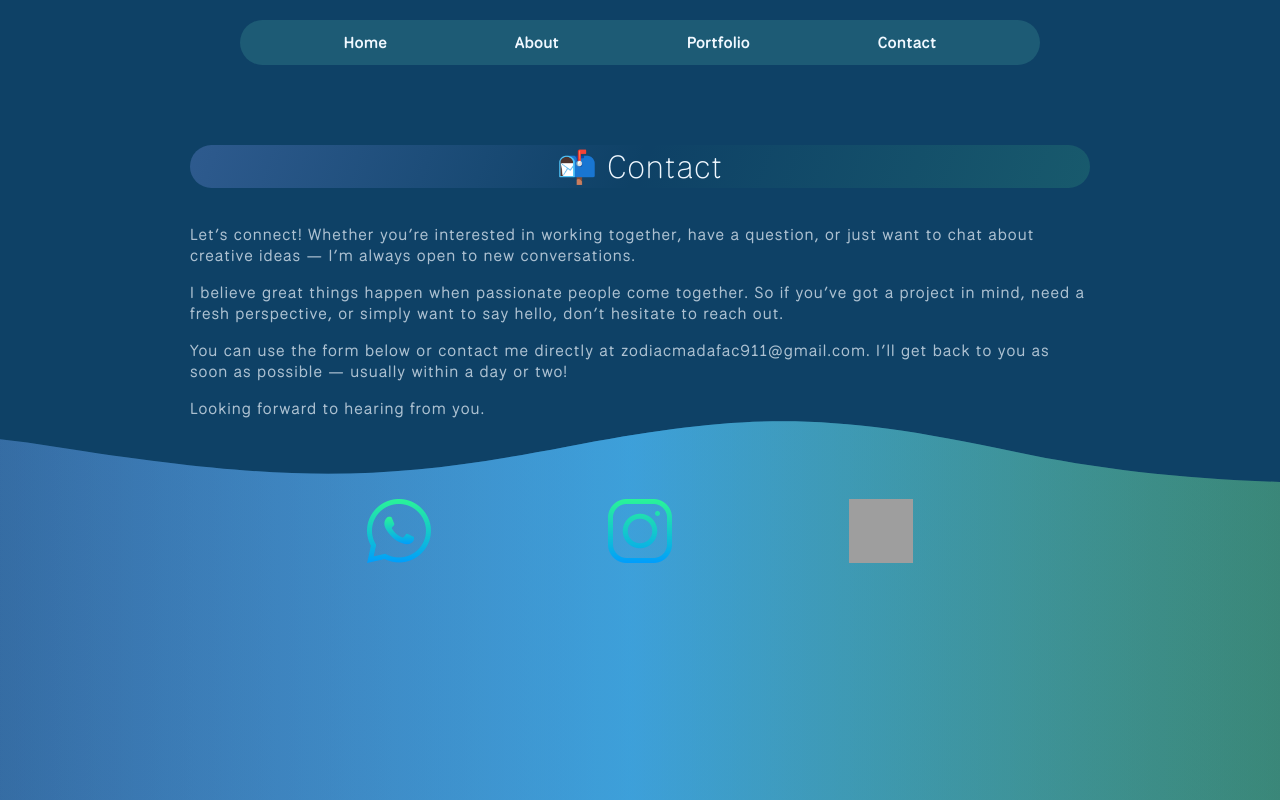
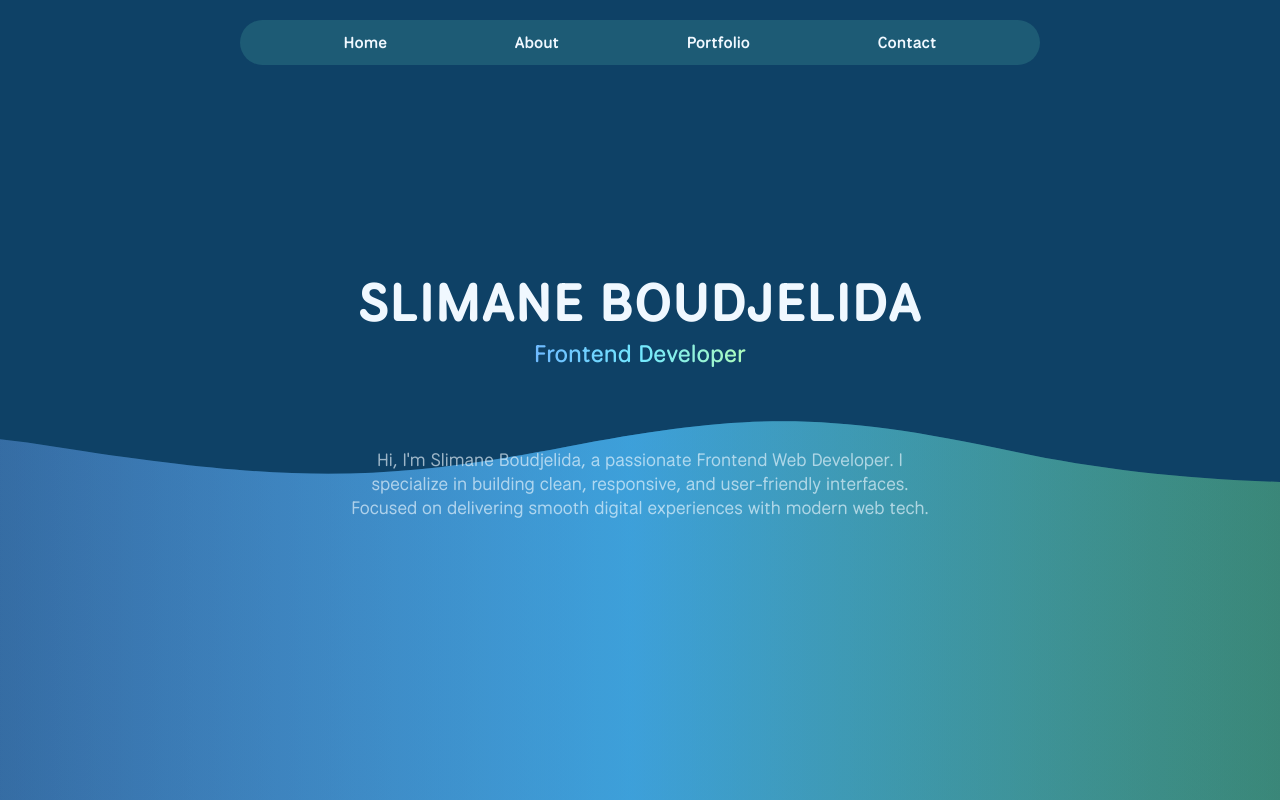
Before and after one commit to Zodiac-911/SLIMANE-PORTFOLIO, a React (Vite) app: page / in a window 1280 px wide. Built offline with nearby package versions, Linux system fonts and the light colour scheme; grey boxes are pictures that could not be loaded.

Commit message:
browserRouter

```diff
--- a/src/App.jsx
+++ b/src/App.jsx
@@ -5,13 +5,19 @@
 import About from "./pages/about";
 import Portfolio from "./pages/portfolio";
 import Contact from "./pages/contact";
+import { Routes, Route } from "react-router-dom";
 
 function App() {
   return (
     <>
       <WaveBackground />
       <TOPBAR />
-      <Contact />
+      <Routes>
+        <Route path="/" element={<Home />}></Route>
+        <Route path="/about" element={<About />}></Route>
+        <Route path="/portfolio" element={<Portfolio />}></Route>
+        <Route path="/contact" element={<Contact />}></Route>
+      </Routes>
     </>
   );
 }
--- a/src/composant/topbar.jsx
+++ b/src/composant/topbar.jsx
@@ -1,12 +1,21 @@
 import "../styles/topbar.css";
+import { Link } from "react-router-dom";
 function TOPBAR() {
   return (
     <>
       <ul className="topbar-ul">
-        <li>Home</li>
-        <li>About</li>
-        <li>Portfolio</li>
-        <li>Contact</li>
+        <Link to="/">
+          <li>Home</li>
+        </Link>
+        <Link to="/about">
+          <li>About</li>
+        </Link>
+        <Link to="/portfolio">
+          <li>Portfolio</li>
+        </Link>
+        <Link to="/contact">
+          <li>Contact</li>
+        </Link>
       </ul>
     </>
   );
--- a/src/index.css
+++ b/src/index.css
@@ -4,4 +4,7 @@
 }
 * {
   font-family: SNIMAN;
+  padding: 0;
+  margin: 0;
+  box-sizing: border-box;
 }
--- a/src/main.jsx
+++ b/src/main.jsx
@@ -2,9 +2,12 @@
 import { createRoot } from "react-dom/client";
 import "./index.css";
 import App from "./App.jsx";
+import { BrowserRouter } from "react-router-dom";
 
 createRoot(document.getElementById("root")).render(
   <StrictMode>
-    <App />
+    <BrowserRouter>
+      <App />
+    </BrowserRouter>
   </StrictMode>
 );
--- a/src/styles/topbar.css
+++ b/src/styles/topbar.css
@@ -8,14 +8,13 @@
   background-color: rgba(127, 255, 212, 0.137);
   align-items: center;
   justify-content: space-evenly;
-
-  color: aliceblue;
 }
 .topbar-ul li {
   list-style: none;
   transition: all 0.3s;
   padding: 12px 24px;
   font-weight: 600;
+  color: aliceblue;
 }
 .topbar-ul li:hover {
   color: white;
@@ -27,3 +26,6 @@
   letter-spacing: 4px;
   padding: 12px 32px;
 }
+a {
+  text-decoration: none;
+}
```
